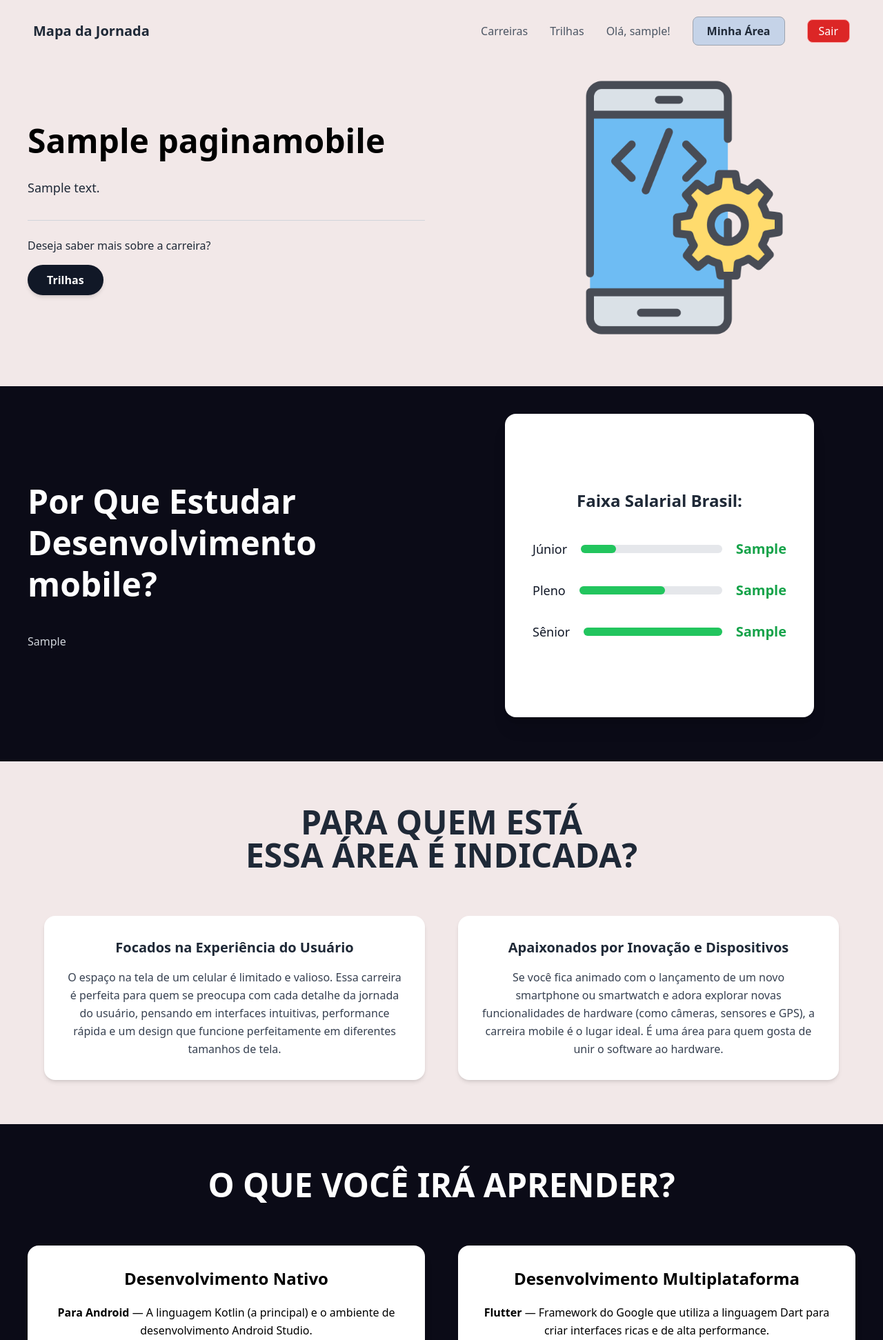
After one commit to jeanlucqs/mapadajornada, a Django app: page /mobile/ in a window 1280 px wide. The commit adds this page. Shown: the top 1943 px of the page at 69% size. Run offline with Django 5.2, Linux system fonts and the light colour scheme; a user stored in the database is signed in; tables that the repository leaves empty hold one stand-in row (values such as "Sample post"); some libraries are stand-ins or nearby versions.

Commit message:
pagina Mobile feita

```diff
--- a/mapa/models.py
+++ b/mapa/models.py
@@ -24,3 +24,16 @@ class PaginaBackend(models.Model):
 
     def __str__(self):
         return "Página Backend"
+
+
+class PaginaMobile(models.Model):
+    titulo_principal = models.CharField(max_length=200, default="Por Que Estudar Backend?", verbose_name="Título Principal")
+    descricao_principal = models.TextField(blank=True, null=True, verbose_name="Descrição Principal")
+    motivo_escolher = models.TextField(blank=True, null=True, verbose_name="Motivos para Escolher Backend")
+    faixa_junior = models.CharField(max_length=50, default="R$ 4.500", verbose_name="Faixa Salarial Júnior")
+    faixa_pleno = models.CharField(max_length=50, default="R$ 9.500", verbose_name="Faixa Salarial Pleno")
+    faixa_senior = models.CharField(max_length=50, default="R$ 18.000", verbose_name="Faixa Salarial Sênior")
+
+
+    def __str__(self):
+        return "Página Mobile"
--- a/mapa/urls.py
+++ b/mapa/urls.py
@@ -9,4 +9,5 @@ urlpatterns = [
     path('', views.index, name='index'),
     path('front/', views.pagina_front, name='pagina_front'),
     path('back/', views.pagina_back, name='pagina_back'),
+    path('mobile/', views.pagina_mobile, name='pagina_mobile'),
 ]
--- a/mapa/views.py
+++ b/mapa/views.py
@@ -2,7 +2,7 @@ from django.shortcuts import render, redirect
 from django.contrib.auth import login
 from django.contrib.auth.decorators import login_required
 from .forms import CustomUserCreationForm, CustomAuthenticationForm
-from .models import PaginaFrontend, PaginaBackend
+from .models import PaginaFrontend, PaginaBackend, PaginaMobile
 
 def index(request):
     return render(request, 'index.html')
@@ -42,5 +42,10 @@ def pagina_front(request):
 
 @login_required
 def pagina_back(request):
-    conteudo = PaginaBackend.objects.first()  # pega o primeiro registro
+    conteudo = PaginaBackend.objects.first()
     return render(request, 'pagina_back.html', {'conteudo': conteudo})
+
+@login_required
+def pagina_mobile(request):
+    conteudo = PaginaMobile.objects.first()
+    return render(request, 'pagina_mobile.html', {'conteudo': conteudo})
--- a/templates/index.html
+++ b/templates/index.html
@@ -57,7 +57,7 @@
                 <div class="flex-grow flex items-center justify-center">
                     <p class="text-gray-700 text-sm">Área da tecnologia focada na criação e otimização de aplicativos e sistemas para dispositivos móveis.</p>
                 </div>
-                <a href="#" class="self-center bg-[#BDD7EA] hover:scale-105 text-gray-800 font-semibold py-2 px-5 rounded-full text-sm transition-colors">Saiba Mais</a>
+                <a href="{% url 'pagina_mobile' %}" class="self-center bg-[#BDD7EA] hover:scale-105 text-gray-800 font-semibold py-2 px-5 rounded-full text-sm transition-colors">Saiba Mais</a>
             </div>
         </div>
     </div>
--- /dev/null
+++ b/templates/pagina_mobile.html
@@ -0,0 +1,143 @@
+{% extends 'base.html' %}
+{% load static %}
+
+{% block title %}Mapa da Jornada - Mobile{% endblock %}
+
+{% block content %}
+
+<section class="max-w-7xl mx-auto px-10 pt-4 pb-16 grid grid-cols-1 md:grid-cols-2 gap-12 items-center">
+    <div>
+        <h1 class="text-5xl font-extrabold mb-6 text-black leading-tight">{{ conteudo.titulo_principal }}</h1>
+        <p class="text-gray-800 text-lg leading-relaxed mb-8">{{ conteudo.descricao_principal }}</p>
+
+        <div class="flex flex-col items-start gap-4 border-t border-gray-300 pt-6">
+            <p class="text-gray-800 text-base">Deseja saber mais sobre a carreira?</p>
+            <a href="#"
+               class="bg-gray-900 text-white px-7 py-2.5 rounded-full shadow-md hover:bg-gray-800 transition text-base font-semibold">
+               Trilhas
+            </a>
+        </div>
+    </div>
+
+    <div class="hidden md:flex justify-center">
+         <img src="{% static 'imagens/mobile3.png' %}" alt="Imagem Mobile" class="w-[390px] h-auto ml-20">
+    </div>
+</section>
+
+<section class="bg-[#0b0b17] text-white pt-10 pb-16 px-10">
+    <div class="max-w-7xl mx-auto grid md:grid-cols-2 gap-16 items-center">
+        <div>
+            <h2 class="text-5xl font-bold mb-10 leading-tight">Por Que Estudar Desenvolvimento mobile?</h2>
+            <p class="text-gray-300 text-base leading-relaxed whitespace-pre-line">{{ conteudo.motivo_escolher }}</p>
+        </div>
+
+         <div
+            class="bg-white text-gray-900 rounded-2xl p-10 w-full max-w-md mx-auto shadow-xl min-h-[440px] flex flex-col justify-center">
+            <h3 class="text-2xl font-extrabold mb-10 text-center text-gray-800">Faixa Salarial Brasil:</h3>
+            <div class="space-y-8 text-lg">
+                <div class="grid grid-cols-[auto_1fr_auto] items-center gap-5">
+                    <p class="font-medium">Júnior</p>
+                    <div class="w-full bg-gray-200 rounded-full h-3">
+                        <div class="bg-green-500 h-3 rounded-full" style="width: 25%"></div>
+                    </div>
+                    <span class="font-extrabold text-green-600 text-xl">{{ conteudo.faixa_junior }}</span>
+                </div>
+
+                <div class="grid grid-cols-[auto_1fr_auto] items-center gap-5">
+                    <p class="font-medium">Pleno</p>
+                    <div class="w-full bg-gray-200 rounded-full h-3">
+                        <div class="bg-green-500 h-3 rounded-full" style="width: 60%"></div>
+                    </div>
+                    <span class="font-extrabold text-green-600 text-xl">{{ conteudo.faixa_pleno }}</span>
+                </div>
+
+                <div class="grid grid-cols-[auto_1fr_auto] items-center gap-5">
+                    <p class="font-medium">Sênior</p>
+                    <div class="w-full bg-gray-200 rounded-full h-3">
+                        <div class="bg-green-500 h-3 rounded-full" style="width: 100%"></div>
+                    </div>
+                    <span class="font-extrabold text-green-600 text-xl">{{ conteudo.faixa_senior }} </span>
+                </div>
+            </div>
+        </div>
+    </div>
+</section>
+
+<section class="bg-[#F2E8E8] py-16 px-10">
+    <div class="max-w-6xl mx-auto text-center">
+        <h2 class="text-3xl md:text-5xl font-bold mb-16 uppercase">Para quem está<br>essa área é indicada?</h2>
+
+        <div class="grid md:grid-cols-2 gap-12 text-left">
+            <div class="bg-white p-8 rounded-2xl shadow-md flex flex-col justify-between text-center">
+                <h3 class="text-xl font-bold mb-4">Focados na Experiência do Usuário</h3>
+                <p class="text-gray-700 text-base leading-relaxed">
+                    O espaço na tela de um celular é limitado e valioso. Essa carreira é perfeita para quem se preocupa com cada detalhe da jornada do usuário,
+                    pensando em interfaces intuitivas, performance rápida e um design que funcione
+                    perfeitamente em diferentes tamanhos de tela.
+                </p>
+            </div>
+
+            <div class="bg-white p-8 rounded-2xl shadow-md flex flex-col justify-between text-center">
+                <h3 class="text-xl font-bold mb-4">Apaixonados por Inovação e Dispositivos</h3>
+                <p class="text-gray-700 text-base leading-relaxed">
+                    Se você fica animado com o lançamento de um novo smartphone ou smartwatch e adora explorar novas funcionalidades de hardware
+                    (como câmeras, sensores e GPS), a carreira mobile é o lugar ideal.
+                    É uma área para quem gosta de unir o software ao hardware.
+                </p>
+            </div>
+        </div>
+    </div>
+</section>
+
+
+<section class="bg-[#0b0b17] text-white py-16 px-10">
+    <div class="max-w-7xl mx-auto text-center">
+        <h2 class="text-3xl md:text-5xl font-bold mb-16 uppercase">O que você irá aprender?</h2>
+
+        <div class="grid md:grid-cols-2 gap-12 text-left">
+            <div class="bg-white p-8 rounded-2xl shadow-lg flex flex-col justify-between text-center">
+                <h3 class=" text-black text-2xl font-semibold mb-5">Desenvolvimento Nativo</h3>
+                <p class="text-black text-base leading-relaxed">
+                    <strong>Para Android</strong> — A linguagem Kotlin (a principal) e o ambiente de desenvolvimento Android Studio.<br>
+                    <strong>Para iOS</strong> — A linguagem Swift (a mais moderna) e o ambiente de desenvolvimento Xcode, da Apple.<br>
+                </p>
+            </div>
+
+            <div class="bg-white p-8 rounded-2xl shadow-lg flex flex-col justify-between text-center">
+                <h3 class=" text-black text-2xl font-semibold mb-5">Desenvolvimento Multiplataforma</h3>
+                <p class="text-black text-base leading-relaxed">
+                    <strong>Flutter </strong> —  Framework do Google que utiliza a linguagem Dart para criar interfaces ricas e de alta performance.<br>
+                    <strong>React Native</strong> —  Framework que usa JavaScript/React para criar aplicativos com aparência nativa, muito popular no mercado.<br>
+                </p>
+            </div>
+        </div>
+    </div>
+</section>
+
+
+<section class="bg-[#F2E8E8] py-16 px-10">
+    <div class="max-w-6xl mx-auto text-center">
+        <h2 class="text-3xl md:text-5xl font-bold mb-16 uppercase">Profissões da área</h2>
+
+        <div class="grid md:grid-cols-2 gap-12 text-left">
+            <div class="bg-white p-8 rounded-2xl shadow-md flex flex-col justify-between text-center">
+                <h3 class="text-xl font-bold mb-4">Dev  Multiplataforma</h3>
+                <p class="text-gray-700 text-base leading-relaxed">
+                    <strong>Objetivo:</strong> otimizar o tempo e os custos, escrevendo um único código-fonte que funciona tanto em iOS quanto em Android.<br><br>
+                    <strong>Testes:</strong>  Realiza testes em todas as plataformas para garantir a qualidade, o desempenho e a usabilidade do software.<br><br>
+                    <strong>Importância:</strong> É quem faz a aplicação funcionar de forma eficiente e segura.
+                </p>
+            </div>
+
+            <div class="bg-white p-8 rounded-2xl shadow-md flex flex-col justify-between text-center">
+                <h3 class="text-xl font-bold mb-4">Dev Nativo</h3>
+                <p class="text-gray-700 text-base leading-relaxed">
+                    <strong>Especialistas:</strong>Estes profissionais são especialistas em um único ecossistema (Apple ou Google), o que permite extrair o máximo de performance e recursos do hardware.<br><br>
+                    <strong>Otimização de performance:</strong>  Monitorar e otimizar o desempenho do aplicativo para garantir a melhor experiência possível para o usuário.<br><br>
+                </p>
+            </div>
+        </div>
+    </div>
+</section>
+
+{% endblock %}
```
Also changed, not shown: mapa/admin.py (+7 -2 lines), mapa/migrations/0007_paginamobile.py (added), static/imagens/mobile3.png (added).
